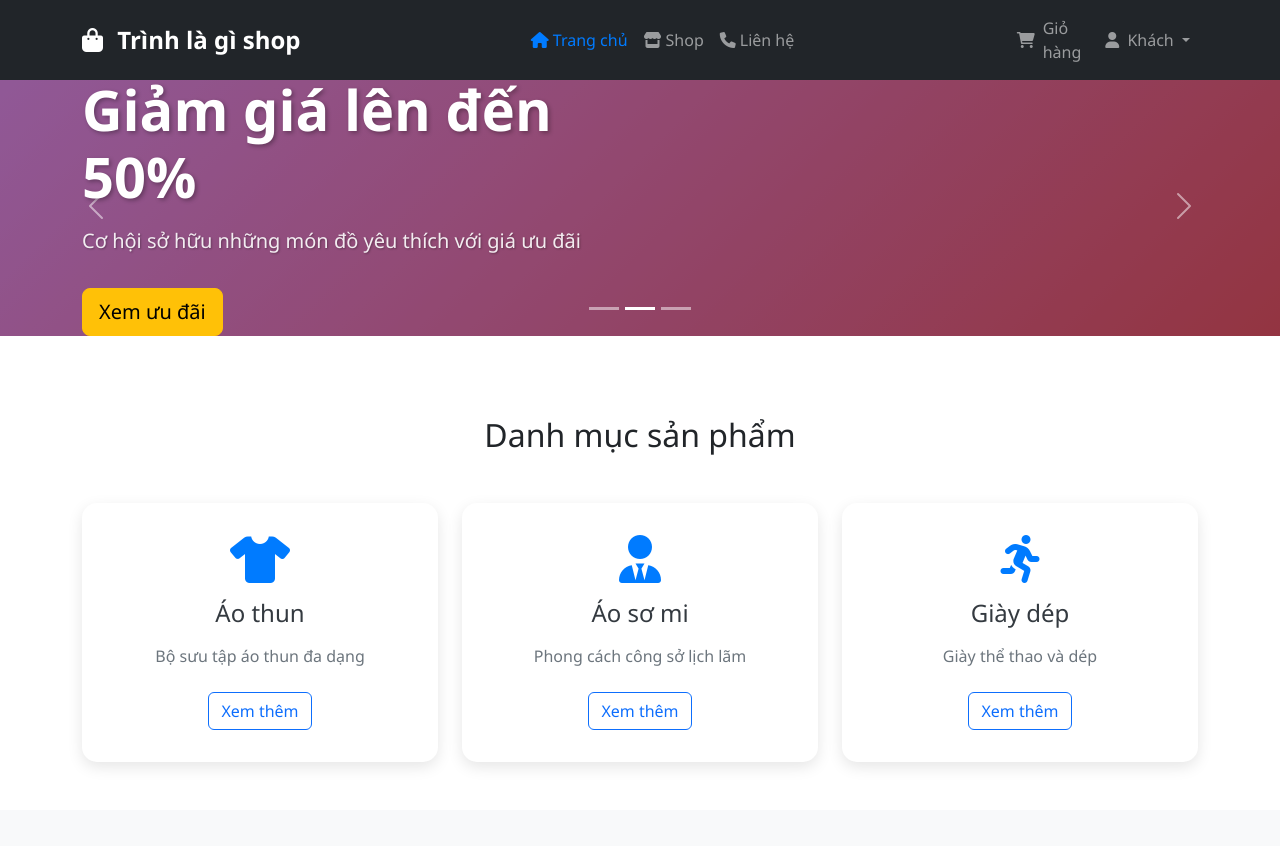
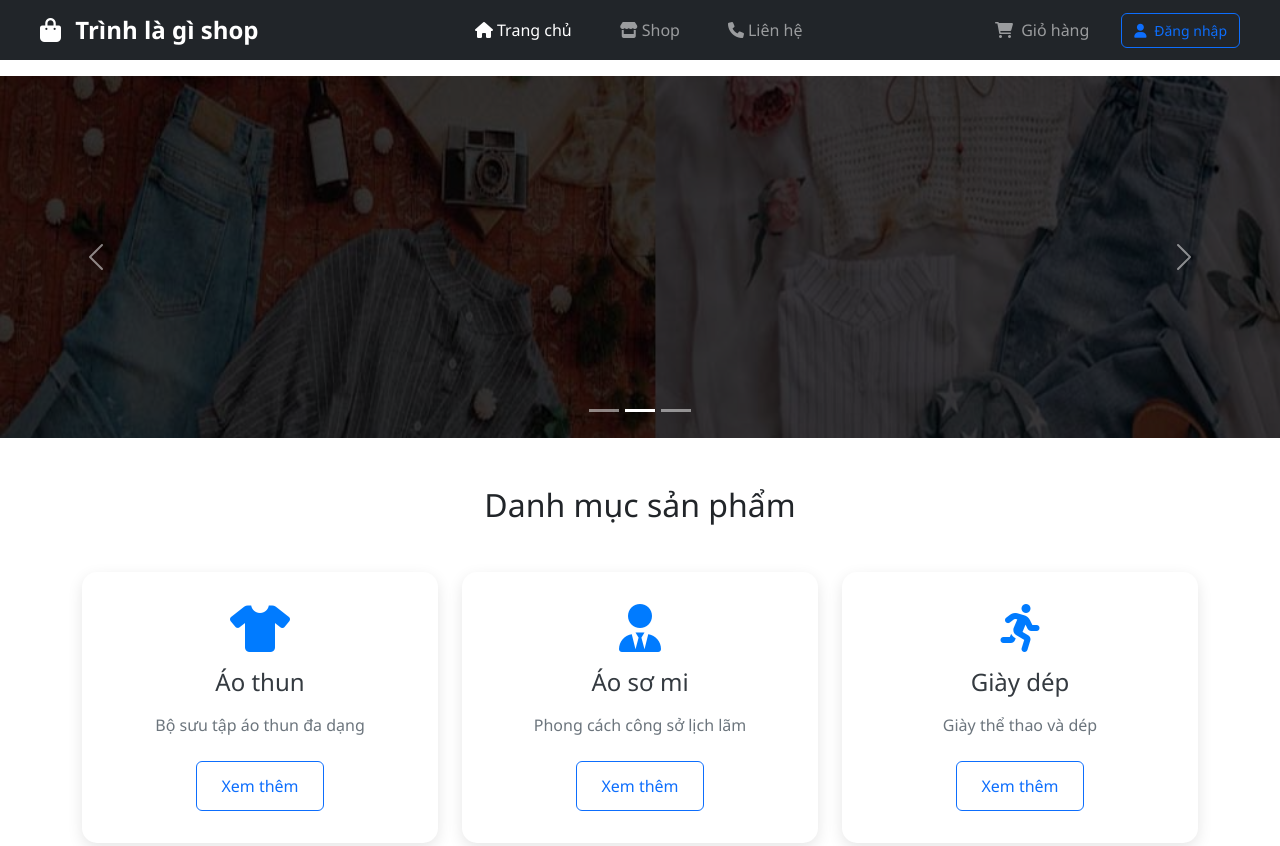
Before and after one commit to trinh2115/trinh2115trinhaicham, a plain HTML site: page index.html in a window 1280 px wide. Shown: the top 846 px of the page. Drawn offline with nearby package versions, Linux system fonts and the light colour scheme.

Commit message:
interface optimization

```diff
--- a/LR.JS
+++ b/LR.JS
@@ -175,7 +175,7 @@ const handleLogin = () => {
 
                 // Redirect after delay
                 setTimeout(() => {
-                    window.location.href = 'homePage.html';
+                    window.location.href = 'index.html';
                 }, 1500);
             } else {
                 showAlert('Lỗi', 'Tên đăng nhập hoặc mật khẩu không đúng!', 'danger');
--- a/cart.js
+++ b/cart.js
@@ -82,7 +82,7 @@ const loadUserInfo = () => {
         }
     } catch (error) {
         console.error('Load user info error:', error);
-        // Không redirect khi không đăng nhập
+
     }
 };
 
--- a/homepage.js
+++ b/homepage.js
@@ -415,15 +415,29 @@ const handleLogout = () => {
 const loadUserInfo = () => {
     try {
         currentUser = getFromStorage('currentUser');
-        const userName = document.getElementById('userName');
-        if (currentUser && userName) {
-            userName.textContent = currentUser.firstName || currentUser.username;
-        } else if (userName) {
-            userName.textContent = 'Khách';
+        const userNav = document.getElementById('userNav');
+        if (!userNav) return;
+        if (currentUser) {
+            userNav.innerHTML = `
+                <div class="dropdown">
+                    <button class="btn btn-outline-primary btn-sm dropdown-toggle d-flex align-items-center" type="button" id="userDropdown" data-bs-toggle="dropdown" aria-expanded="false">
+                        <i class="fas fa-user me-1"></i>
+                        <span>${currentUser.firstName || currentUser.username}</span>
+                    </button>
+                    <ul class="dropdown-menu" aria-labelledby="userDropdown">
+                        <li><a class="dropdown-item" href="profile.html"><i class="fas fa-user me-2"></i>Hồ sơ</a></li>
+                        <li><a class="dropdown-item" href="order-history.html"><i class="fas fa-history me-2"></i>Lịch sử mua hàng</a></li>
+                        <li><hr class="dropdown-divider"></li>
+                        <li><a class="dropdown-item" href="#" id="logoutBtn"><i class="fas fa-sign-out-alt me-2"></i>Đăng xuất</a></li>
+                    </ul>
+                </div>
+            `;
+        } else {
+            userNav.innerHTML = '<a href="login.html" class="btn btn-outline-primary btn-sm"><i class="fas fa-user me-1"></i> Đăng nhập</a>';
         }
+        handleLogout(); // Đảm bảo nút Đăng xuất luôn có sự kiện
     } catch (error) {
         console.error('Load user info error:', error);
-        // Không redirect khi không đăng nhập
     }
 };
 
--- a/hp.css
+++ b/hp.css
@@ -1,5 +1,4 @@
 /* hp.css - CSS cho Home Page */
-
 :root {
     --primary-color: #007bff;
     --secondary-color: #6c757d;
@@ -19,120 +18,110 @@ body {
 }
 
 /* Navigation */
+.navbar {
+    display: flex;
+    justify-content: center;
+    align-items: center;
+    padding: 0 1rem;
+    min-height: 60px;
+    height: 60px;
+    padding-top: 0;
+    padding-bottom: 0;
+}
+
+.navbar .container {
+    display: flex;
+    justify-content: space-between;
+    align-items: center;
+    width: 100%;
+    max-width: 1200px;
+    margin: 0 auto;
+    padding: 0;
+    height: 60px;
+}
+
 .navbar-brand {
     font-weight: bold;
     font-size: 1.5rem;
+    margin-left: 0;
+    margin-right: 2rem;
+    line-height: 60px;
+    height: 60px;
+    padding-top: 0;
+    padding-bottom: 0;
 }
 
 .navbar-nav .nav-link {
-    font-weight: 500;
-    transition: all 0.3s ease;
+    line-height: 60px;
+    height: 60px;
+    padding-top: 0;
+    padding-bottom: 0;
 }
 
-.navbar-nav .nav-link:hover {
-    color: var(--primary-color) !important;
-    transform: translateY(-2px);
+/* Đưa menu chính ra giữa */
+.navbar-nav.menu-center {
+    flex: 1;
+    display: flex;
+    justify-content: center;
+    align-items: center;
+    gap: 2rem;
+    margin: 0;
+    padding: 0;
 }
 
-.navbar-nav .nav-link.active {
-    color: var(--primary-color) !important;
+/* Đưa giỏ hàng và khách về phải */
+.navbar-nav.menu-right {
+    display: flex;
+    align-items: center;
+    gap: 1.5rem;
+    margin-left: auto;
+    margin-right: 0;
 }
 
-.navbar-nav.me-auto {
-    margin-left: auto;
-    margin-right: auto;
-    display: flex;
-    justify-content: center;
-    width: 100%;
-}
-
-@media (max-width: 991.98px) {
-    .navbar-nav.me-auto {
-        margin-left: 0;
-        margin-right: 0;
-        justify-content: flex-start;
-        width: 100%;
-    }
-    .navbar-collapse {
-        text-align: left;
-    }
-}
-
-/* Fix cart/user nav alignment */
-.navbar-nav:last-child {
-    align-items: center;
-    flex-direction: row;
-    gap: 0.5rem;
-}
-
-#cartLink {
-    display: flex;
-    align-items: center;
-    gap: 0.25rem;
-}
-
-#cartBadge {
-    top: 0;
-    left: 70%;
-    transform: translate(-50%, -50%);
-    font-size: 0.8rem;
-    min-width: 22px;
-    min-height: 22px;
-    display: flex;
-    align-items: center;
-    justify-content: center;
-    padding: 0 6px;
-}
-
-@media (max-width: 991.98px) {
-    .navbar-nav:last-child {
-        flex-direction: column;
-        align-items: flex-start;
-        gap: 0;
-    }
-    #cartLink {
-        justify-content: flex-start;
-    }
+/* Dropdown chỉnh lại cho đều */
+.navbar-nav .dropdown-menu {
+    min-width: 180px;
+    left: auto;
+    right: 0;
 }
 
 /* Hero Section */
 .hero-section {
-    height: 60vh;
-    margin-top: -76px;
-    padding-top: 76px;
-    min-height: 400px;
-    max-height: 600px;
+    margin-top: 0 !important;
+    padding-top: 0 !important;
+    min-height: calc(50vh - 38px);
+    width: 100vw;
+    overflow: hidden;
 }
 
+/* Slide wrapper */
 .hero-slide {
-    height: 60vh;
     display: flex;
+    justify-content: center;
     align-items: center;
     background-size: cover;
     background-position: center;
     position: relative;
-    min-height: 400px;
-    max-height: 600px;
+    min-height: calc(50vh - 38px);
+    max-height: calc(50vh - 38px);
+    width: 100vw;
+    overflow: hidden;
+    padding: 0 !important;
+    text-align: center;
 }
 
+/* Overlay */
 .hero-slide::before {
     content: '';
     position: absolute;
-    top: 0;
-    left: 0;
-    right: 0;
-    bottom: 0;
+    inset: 0;
     background: rgba(0, 0, 0, 0.4);
     z-index: 1;
 }
 
-.hero-slide > .container {
-    position: relative;
-    z-index: 2;
-}
-
+/* Backgrounds */
 .hero-slide-1 {
-    background: linear-gradient(135deg, #667eea 0%, #764ba2 100%);
+    background: linear-gradient(135deg, #7d8fdb 0%, #764ba2 100%);
 }
 
 .hero-slide-2 {
@@ -143,19 +132,87 @@ body {
     background: linear-gradient(135deg, #4facfe 0%, #00f2fe 100%);
 }
 
-.hero-title {
-    font-size: 3.5rem;
-    font-weight: bold;
-    color: white;
-    margin-bottom: 1rem;
-    text-shadow: 2px 2px 4px rgba(0, 0, 0, 0.3);
+/* Hero Content */
+.hero-content {
+    position: relative;
+    z-index: 2;
+    text-align: center;
+    max-width: 700px;
+    margin: 0 auto;
 }
 
-.hero-subtitle {
-    font-size: 1.25rem;
-    color: rgba(255, 255, 255, 0.9);
-    margin-bottom: 2rem;
-    text-shadow: 1px 1px 2px rgba(0, 0, 0, 0.3);
+.hero-buttons {
+    display: flex;
+    justify-content: center;
+    gap: 1rem;
+    margin-top: 1.5rem;
+}
+
+.btn {
+    padding: 0.75rem 1.5rem;
+    font-size: 1rem;
+    border-radius: 6px;
+    text-decoration: none;
+    transition: all 0.3s ease;
+    cursor: pointer;
+}
+
+.btn-primary {
+    background-color: #1169db;
+    color: white;
+    border: none;
+}
+
+.btn-primary:hover {
+    background-color: #1169db;
+}
+
+.btn-outline {
+    background-color: transparent;
+    color: white;
+    border: 2px solid white;
+}
+
+.btn-outline:hover {
+    background-color: white;
+    color: #333;
+}
+
+/* Optional: Hide unused elements */
+.hero-title, .hero-subtitle {
+    display: none !important;
+}
+
+/* Categories Section */
+.category-card {
+    background: white;
+    border-radius: 15px;
+    padding: 2rem;
+    text-align: center;
+    box-shadow: 0 5px 15px rgba(0, 0, 0, 0.1);
+    transition: all 0.3s ease;
+    height: 100%;
+}
+
+.category-card:hover {
+    transform: translateY(-10px);
+    box-shadow: 0 15px 30px rgba(0, 0, 0, 0.2);
+}
+
+.category-icon {
+    font-size: 3rem;
+    color: var(--primary-color);
+    margin-bottom: 1rem;
+}
+
+.category-card h4 {
+    color: var(--dark-color);
+    margin-bottom: 1rem;
+}
+
+.category-card p {
+    color: var(--secondary-color);
+    margin-bottom: 1.5rem;
 }
 
 /* Categories Section */
--- a/index.html
+++ b/index.html
@@ -16,13 +16,7 @@
                 <i class="fas fa-shopping-bag me-2"></i>
                 Trình là gì shop
             </a>
-
-            <button class="navbar-toggler" type="button" data-bs-toggle="collapse" data-bs-target="#navbarNav">
-                <span class="navbar-toggler-icon"></span>
-            </button>
-
-            <div class="collapse navbar-collapse" id="navbarNav">
-                <ul class="navbar-nav me-auto">
+            <ul class="navbar-nav menu-center">
                 <li class="nav-item">
                     <a class="nav-link active" href="#" id="homeLink">
                         <i class="fas fa-home me-1"></i>Trang chủ
@@ -39,8 +33,7 @@
                     </a>
                 </li>
             </ul>
-
-                <ul class="navbar-nav">
+            <ul class="navbar-nav menu-right">
                 <li class="nav-item">
                     <a class="nav-link position-relative" href="cart.html" id="cartLink">
                         <i class="fas fa-shopping-cart me-1"></i>
@@ -50,70 +43,28 @@
                         </span>
                     </a>
                 </li>
-                    <li class="nav-item dropdown">
-                        <a class="nav-link dropdown-toggle" href="#" id="userDropdown" role="button" data-bs-toggle="dropdown">
-                            <i class="fas fa-user me-1"></i>
-                            <span id="userName">Khách</span>
-                        </a>
-                        <ul class="dropdown-menu">
-                            <li><a class="dropdown-item" href="profile.html"><i class="fas fa-user-cog me-2"></i>Hồ sơ</a></li>
-                            <li><a class="dropdown-item" href="#"><i class="fas fa-history me-2"></i>Lịch sử mua hàng</a></li>
-                            <li><hr class="dropdown-divider"></li>
-                            <li><a class="dropdown-item" href="#" id="logoutBtn"><i class="fas fa-sign-out-alt me-2"></i>Đăng xuất</a></li>
+                <li class="nav-item" id="userNav"></li>
             </ul>
-                    </li>
-                </ul>
-            </div>
         </div>
     </nav>
 
     <!-- Hero Section -->
-    <section class="hero-section" style="min-height:unset;height:auto;max-height:unset;padding-bottom:2rem;">
+    <section class="hero-section">
         <div id="heroCarousel" class="carousel slide" data-bs-ride="carousel">
             <div class="carousel-indicators">
-                <button type="button" data-bs-target="#heroCarousel" data-bs-slide-to="0" class="active"></button>
-                <button type="button" data-bs-target="#heroCarousel" data-bs-slide-to="1"></button>
-                <button type="button" data-bs-target="#heroCarousel" data-bs-slide-to="2"></button>
+                <button type="button" data-bs-target="#heroCarousel" data-bs-slide-to="0" class="active" aria-label="Slide 1"></button>
+                <button type="button" data-bs-target="#heroCarousel" data-bs-slide-to="1" aria-label="Slide 2"></button>
+                <button type="button" data-bs-target="#heroCarousel" data-bs-slide-to="2" aria-label="Slide 3"></button>
             </div>
             <div class="carousel-inner">
-                <div class="carousel-item active">
-                    <div class="hero-slide hero-slide-1" style="min-height:unset;height:auto;max-height:unset;">
-                        <div class="container">
-                            <div class="row align-items-center">
-                                <div class="col-lg-6">
-                                    <h1 class="hero-title">Thời trang mới nhất</h1>
-                                    <p class="hero-subtitle">Khám phá bộ sưu tập thời trang độc đáo và phong cách</p>
-                                    <button class="btn btn-primary btn-lg">Mua sắm ngay</button>
+                <div class="carousel-item active hero-slide hero-slide-1" data-bs-interval="3000">
+                    <img src="image/hero2.png" class="d-block w-100" alt="Thời Trang 1">
                 </div>
+                <div class="carousel-item hero-slide hero-slide-2" data-bs-interval="3000">
+                    <img src="image/hero2.png" class="d-block w-100" alt="Thời Trang 2">
                 </div>
-                        </div>
-                    </div>
-                </div>
-                <div class="carousel-item">
-                    <div class="hero-slide hero-slide-2" style="min-height:unset;height:auto;max-height:unset;">
-                        <div class="container">
-                            <div class="row align-items-center">
-                                <div class="col-lg-6">
-                                    <h1 class="hero-title">Giảm giá lên đến 50%</h1>
-                                    <p class="hero-subtitle">Cơ hội sở hữu những món đồ yêu thích với giá ưu đãi</p>
-                                    <button class="btn btn-warning btn-lg">Xem ưu đãi</button>
-                                </div>
-                            </div>
-                        </div>
-                    </div>
-                </div>
-                <div class="carousel-item">
-                    <div class="hero-slide hero-slide-3" style="min-height:unset;height:auto;max-height:unset;">
-                        <div class="container">
-                            <div class="row align-items-center">
-                                <div class="col-lg-6">
-                                    <h1 class="hero-title">Bộ sưu tập mùa hè</h1>
-                                    <p class="hero-subtitle">Những thiết kế tươi mới cho mùa hè sôi động</p>
-                                    <button class="btn btn-success btn-lg">Khám phá</button>
-                                </div>
-                            </div>
-                        </div>
-                    </div>
+                <div class="carousel-item hero-slide hero-slide-3" data-bs-interval="3000">
+                    <img src="image/hero2.png" class="d-block w-100" alt="Thời Trang 3">
                 </div>
             </div>
             <button class="carousel-control-prev" type="button" data-bs-target="#heroCarousel" data-bs-slide="prev">
@@ -210,7 +161,6 @@
             </div>
         </div>
     </div>
-
     <!-- Product Detail Modal -->
     <div class="modal fade" id="productModal" tabindex="-1">
         <div class="modal-dialog modal-lg">
```
Also changed, not shown: cart.html (+4 -5 lines), contact.html (+2 -3 lines), profile.html (+2 -3 lines), image/hero2.png (added). Lines whose indentation alone changed are shown as unchanged.
